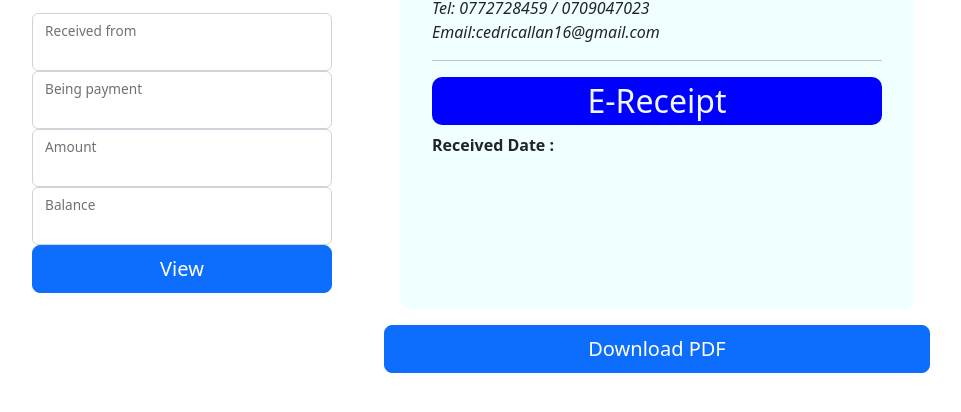
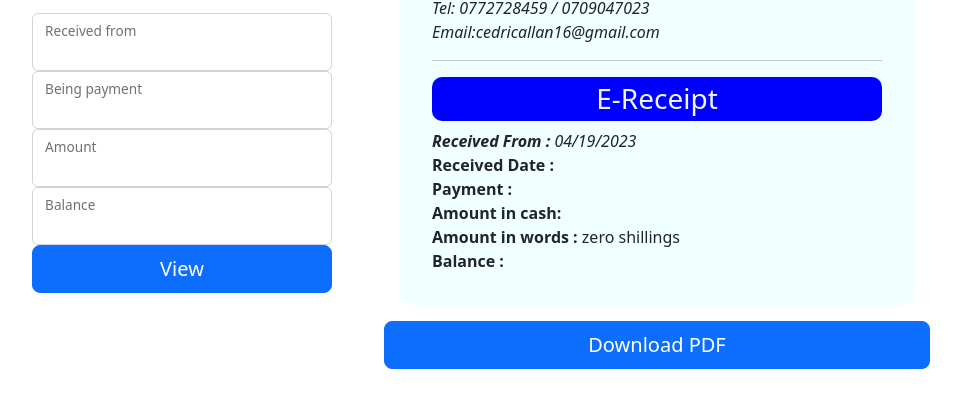
Before and after one commit to Cedtron/E-Recepites, a plain HTML site: page index.html in a window 1280 px wide. Both pictures are taken after a click on the button "View". Shown: the part 148-560 px from the top of the page, without its empty margins (78-1039 px from the left). Drawn offline with Linux system fonts and the light colour scheme.

Commit message:
fixed the number to words

```diff
--- a/index.html
+++ b/index.html
@@ -52,14 +52,15 @@
     <div class="header">
     <div class="title"><img class="mb-4" src="img/cedo.png" alt="" width="72" height="72"/> CEDO DEVELOPER</div>
 <em>Tel: 0772728459 / 0709047023 <br/>  Email:cedricallan16@gmail.com </em><hr/>
-    <h2 class="text-center head">E-Receipt</h2>
+    <h3 class="text-center head">E-Receipt</h3>
 </div>
-<b>Received Date :</b><em id="dates"></em><br/>
-<div id="name"></div><br/>
-<div id="service"></div><br/>
-<div id="amount"></div><br/>
-<div id="words"></div><br/>
-<div id="bala"></div><br/>
+<em id="dates"></em>
+<div id="name"></div>
+<div id="service"></div>
+<div id="amount"></div>
+<div id="amounts"></div>
+<div id="words"></div>
+<div id="bala"></div>
 </div>
 <button class="w-100 btn btn-lg btn-primary" id="pdfs">Download PDF</button>
 
--- a/js/main.js
+++ b/js/main.js
@@ -36,13 +36,15 @@ function toWords(n) {
 
         var nam=document.getElementById("received").value;
         var pay=document.getElementById("payment").value;
-        var amount=document.getElementById("amount").value;
+        var amounts=document.getElementById("amount").value;
+        var amount=Number(amounts)
         var bala=document.getElementById("bal").value;
      let word = translator.toWords(amount);
 
-              document.getElementById("name").innerHTML=`<b>Received From :</b> ${nam}`;
+              document.getElementById("name").innerHTML=`<b>Received Date :</b>${nam}`;
               document.getElementById("service").innerHTML=`<b>Payment :</b>  ${pay}`;
               document.getElementById("amount").innerHTML=`<b>Amount :</b> ${amount}`;
+              document.getElementById("amounts").innerHTML=`<b>Amount in cash:</b> ${amounts}`;
               document.getElementById("bala").innerHTML=`<b>Balance :</b> ${bala}`;
               document.getElementById("words").innerHTML=`<b>Amount in words :</b> ${word} shillings`;
               document.getElementById("dates").innerHTML=`<b>Received From :</b> ${today}`;
@@ -53,13 +55,13 @@ $(document).ready(function(){
 
     var doc = new jsPDF();
     var specialElementHandlers = {
-        '#view': function (element, renderer) {
+        '#receipt': function (element, renderer) {
             return true;
         }
     };
 
     $('#pdfs').click(function () {
-        doc.fromHTML($('#receipt').html(), 15, 15, {
+        doc.fromHTML($('#view').html(), 15, 15, {
             'width': 170,
                 'elementHandlers': specialElementHandlers
         });
```
